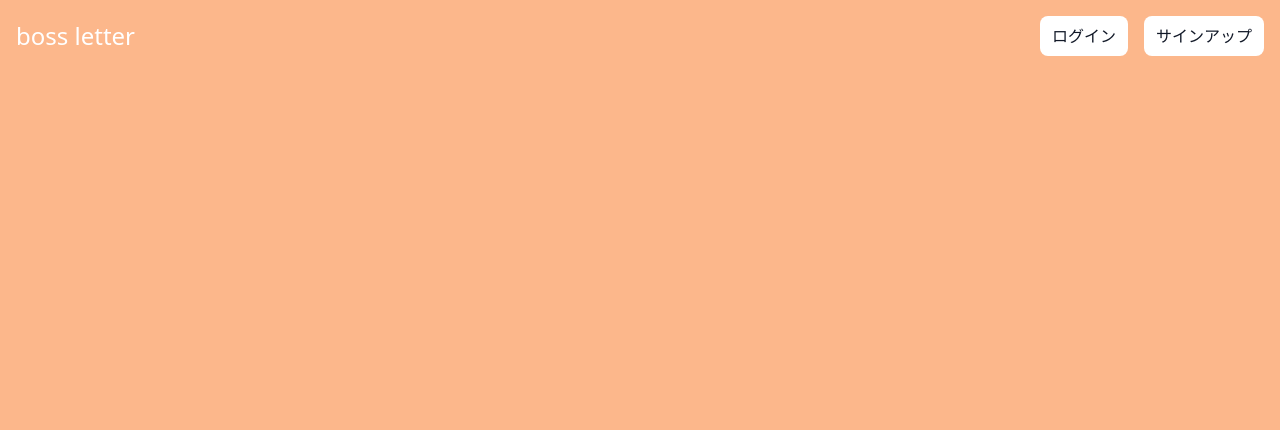
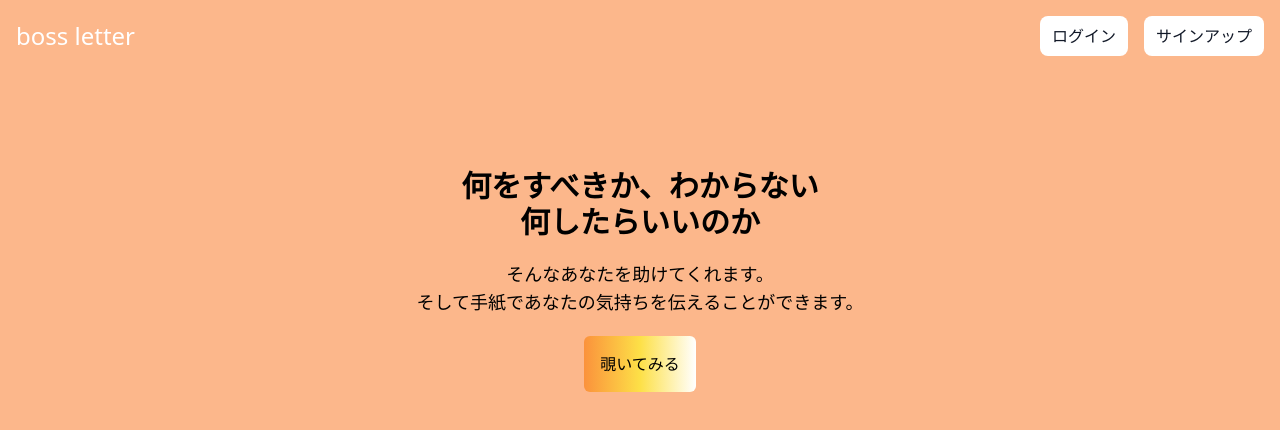
Before and after one commit to ayakuma309/letters_planet_frontend, a Next.js app: page / in a window 1280 px wide. Shown: the top 430 px of the page. Built offline with nearby package versions, Linux system fonts and the light colour scheme.

Commit message:
add: topページの追加

```diff
--- a/src/components/random/RandomPosts.tsx
+++ b/src/components/random/RandomPosts.tsx
@@ -32,8 +32,11 @@ const RandomPosts = () => {
     <>
       <div className='flex flex-wrap  my-10 justify-center'>
         <div>
-          <p className='text-3xl font-bold'>本日の最高の動画</p>
-          <p className='my-3'>詳細ページでメッセージを💌</p>
+          <p className='text-3xl font-bold'>あなたは最高の動画を受け取りました</p>
+          <p className='my-3'>
+            詳細ページでメッセージを💌<br />
+            (⚠️ログインしてないとメッセージは送れません)
+          </p>
         </div>
         <div className='flex flex-wrap my-10 justify-center'>
           {randomPosts.map((post: PostType) => (
--- a/src/pages/index.tsx
+++ b/src/pages/index.tsx
@@ -1,10 +1,28 @@
+import Link from "next/link"
 import React from "react"
 
 export default function Home() {
   return (
-    <main
-      className={`flex min-h-screen flex-col items-center justify-between p-12`}
-    >
+    <main className={`flex min-h-screen flex-col items-center justify-between p-24`}>
+      <div className="hero max-h-full">
+        <div className="hero-overlay bg-opacity-10 sm:bg-opacity-30">
+            <div className="hero-content text-center text-neutral-content">
+              <div className="max-w-lg lg:max-w-xl">
+                <h1 className="md:mb-5 text-xl md:text-2xl lg:text-3xl font-bold">
+                  何をすべきか、わからない<br/>何したらいいのか
+                </h1>
+                <p className="mt-3 mb-5 md:text-lg hidden sm:flex">
+                  そんなあなたを助けてくれます。<br />そして手紙であなたの気持ちを伝えることができます。
+                </p>
+                <Link href="/random_page">
+                  <button className="p-4 rounded-md btn border-none hidden sm:inline-block bg-gradient-to-r from-orange-400 via-yellow-300 to-white hover:bg-gradient-to-r hover:from-white hover:via-yellow-300 hover:to-orange-400">
+                    覗いてみる
+                  </button>
+                </Link>
+              </div>
+            </div>
+        </div>
+      </div>
     </main>
   )
 }
```
